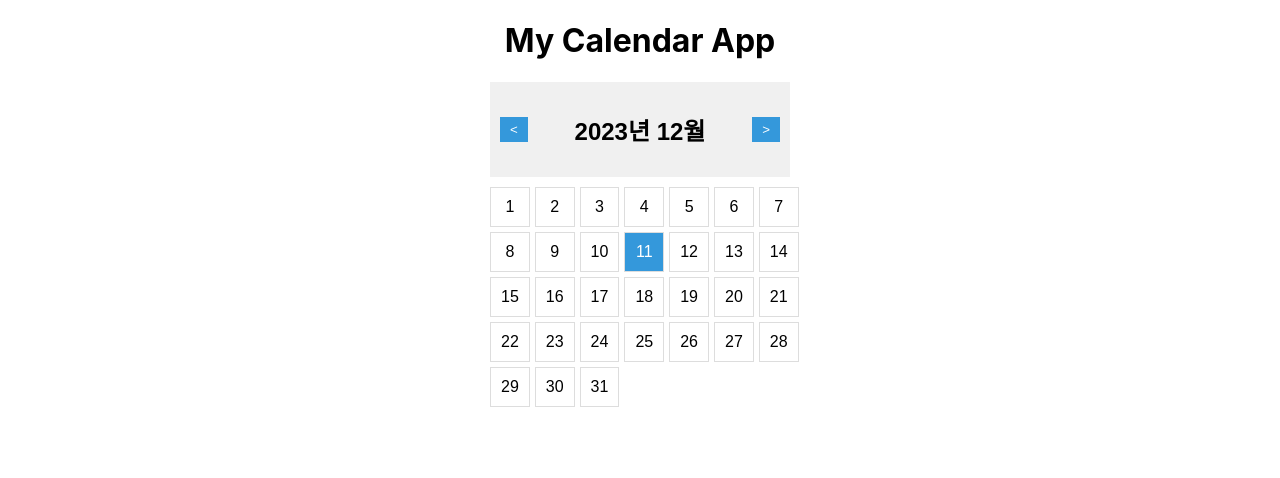
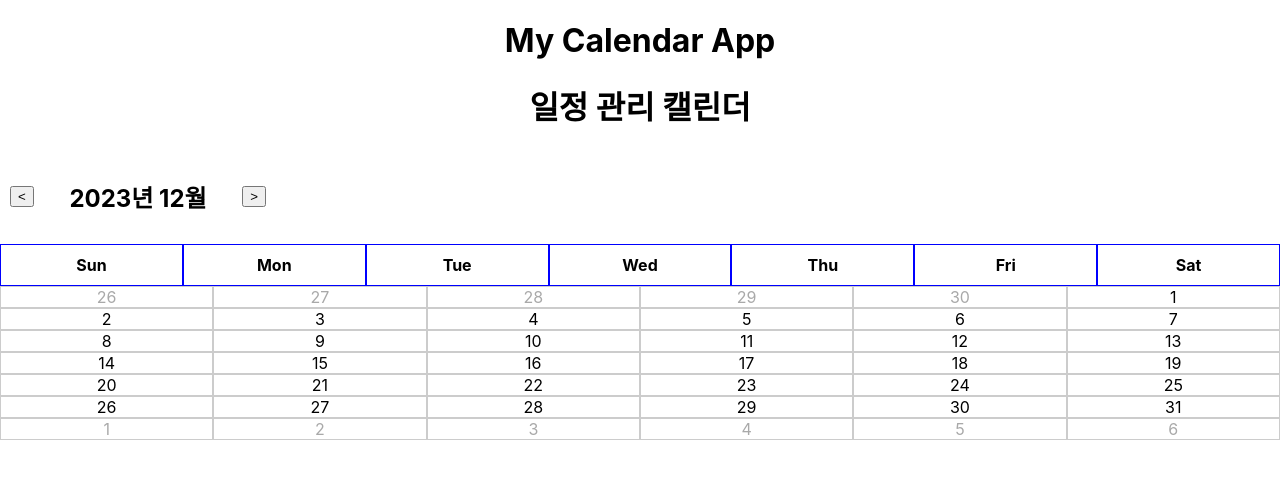
Before and after one commit to T-Notes/Tnote-FrontEnd, a React (Create React App) app: page /home in a window 1280 px wide. Shown: the top 478 px of the page. Built offline with nearby package versions, Linux system fonts and the light colour scheme.

Commit message:
feat: 일정관리 캘린더 기본 틀

```diff
--- a/src/App.css
+++ b/src/App.css
@@ -65,3 +65,26 @@ button {
 .inactive {
   color: #ccc;
 }
+
+/* 일정관리 캘린더 css */
+
+.white {
+  background-color: #fff;
+}
+.lightGray {
+  background-color: #fff;
+  color: #a9a9a9;
+}
+/* .week {
+  border: 1px solid black;
+} */
+/* .weeks {
+  display: flex;
+  justify-content: space-around;
+}
+.week {
+  margin: 30px;
+}
+.month {
+  display: flex;
+} */
--- /dev/null
+++ b/src/components/Calendar.tsx
@@ -0,0 +1,100 @@
+import '../App.css';
+import styled from 'styled-components';
+import { useState } from 'react';
+import { ko } from 'date-fns/locale';
+import useCurrentDate from '../hooks/useCurrentDate';
+
+import {
+  format,
+  startOfWeek,
+  endOfWeek,
+  addDays,
+  startOfMonth,
+  endOfMonth,
+  isToday,
+  isSameMonth,
+  isWeekend,
+} from 'date-fns';
+
+const SCalendarHeader = styled.div`
+  display: flex;
+  justify-content: space-between;
+  width: 20%;
+  align-items: center;
+  padding: 10px;
+`;
+const SCalendarDate = styled.div`
+  display: flex;
+  flex-direction: column;
+`;
+const SWeekBox = styled.div`
+  display: flex;
+  justify-content: space-between;
+`;
+const SWeek = styled.div`
+  text-align: center;
+  padding: 10px;
+  font-weight: bold;
+  width: 100%;
+  border: 1px solid blue;
+`;
+const SDaysBox = styled.div`
+  display: flex;
+  flex-wrap: wrap;
+  width: 100%;
+`;
+const SDays = styled.div`
+  flex: 1 0 14.2857%;
+  text-align: center;
+  padding: 10x;
+
+  border: 1px solid #ccc;
+`;
+
+const Calendar = () => {
+  const { currentDate, handlePrevMonth, handleNextMonth } = useCurrentDate();
+
+  const startWeek = startOfWeek(startOfMonth(currentDate));
+  const endWeek = endOfWeek(endOfMonth(currentDate));
+
+  const days = [];
+  let day = startWeek;
+
+  while (day <= endWeek) {
+    days.push(day);
+    day = addDays(day, 1);
+  }
+  console.log('currentDate:', currentDate);
+  console.log('result:', startOfWeek(currentDate));
+  return (
+    <div>
+      <h1>일정 관리 캘린더</h1>
+      <SCalendarHeader>
+        <button onClick={handlePrevMonth}>&lt;</button>
+        <h2>{format(currentDate, 'yyyy년 MMMM', { locale: ko })}</h2>
+        <button onClick={handleNextMonth}>&gt;</button>
+      </SCalendarHeader>
+      <SCalendarDate>
+        <SWeekBox>
+          {['Sun', 'Mon', 'Tue', 'Wed', 'Thu', 'Fri', 'Sat'].map(
+            (week, index) => (
+              <SWeek key={index}>{week}</SWeek>
+            ),
+          )}
+        </SWeekBox>
+        <SDaysBox>
+          {days.map((day, index) => (
+            <SDays
+              key={index}
+              className={isSameMonth(day, currentDate) ? 'white' : 'lightGray'}
+            >
+              {format(day, 'd')}
+            </SDays>
+          ))}
+        </SDaysBox>
+      </SCalendarDate>
+    </div>
+  );
+};
+
+export default Calendar;
--- a/src/components/DateCalendar.tsx
+++ b/src/components/DateCalendar.tsx
@@ -1,19 +1,17 @@
 // src/Calendar.tsx
+import '../App.css';
 import React, { useState } from 'react';
-
 import { ko } from 'date-fns/locale';
+import useCurrentDate from '../hooks/useCurrentDate';
 
 import {
   format,
-  addMonths,
-  subMonths,
   startOfMonth,
   endOfMonth,
   eachDayOfInterval,
   isSameMonth,
   isToday,
 } from 'date-fns';
-import '../App.css';
 
 interface DateCalendarProps {
   selectedDate: Date;
@@ -21,16 +19,8 @@ interface DateCalendarProps {
 }
 
 const DateCalendar = ({ selectedDate, onSelectDate }: DateCalendarProps) => {
-  const [currentDate, setCurrentDate] = useState(new Date());
+  const { currentDate, handlePrevMonth, handleNextMonth } = useCurrentDate();
 
-  //현재 달에서 -1
-  const handlePrevMonth = () => {
-    setCurrentDate(subMonths(currentDate, 1));
-  };
-  //현재 달에서 +1
-  const handleNextMonth = () => {
-    setCurrentDate(addMonths(currentDate, 1));
-  };
   // eachDayOfInterval: start와 end 사이 날짜 배열을 반환, startOfMonth : 현재 달의 시작일, endOfMonth : 현재 달의 끝일
   const daysInMonth = eachDayOfInterval({
     start: startOfMonth(currentDate),
--- a/src/hooks/useCurrentDate.tsx
+++ b/src/hooks/useCurrentDate.tsx
@@ -1,5 +1,5 @@
 // useCurrentDate.tsx
-import { useState } from 'react';
+import { useState, useEffect } from 'react';
 import { subMonths, addMonths } from 'date-fns';
 
 const useCurrentDate = () => {
@@ -14,6 +14,9 @@ const useCurrentDate = () => {
     setCurrentDate((prevDate) => addMonths(prevDate, 1));
   };
 
+  useEffect(() => {
+    // 예를 들어 컴포넌트가 처음 마운트될 때 또는 currentDate가 변경될 때 실행할 코드 작성
+  }, [currentDate]);
   return { currentDate, handlePrevMonth, handleNextMonth };
 };
 
--- a/src/pages/Home.tsx
+++ b/src/pages/Home.tsx
@@ -1,6 +1,7 @@
 import { useState } from 'react';
 
 import DateCalendar from '../components/DateCalendar';
+import Calendar from '../components/Calendar';
 
 const Home = () => {
   const [selectedDate, setSelectedDate] = useState<Date>(new Date());
@@ -12,10 +13,11 @@ const Home = () => {
   return (
     <div>
       <h1>My Calendar App</h1>
-      <DateCalendar
+      <Calendar />
+      {/* <DateCalendar
         selectedDate={selectedDate}
         onSelectDate={handleDateSelect}
-      />
+      /> */}
       {/* <select>
 //         <option>2023년 3학년 2학기</option>
 //         <option>2023년 3학년 1학기</option>
```
